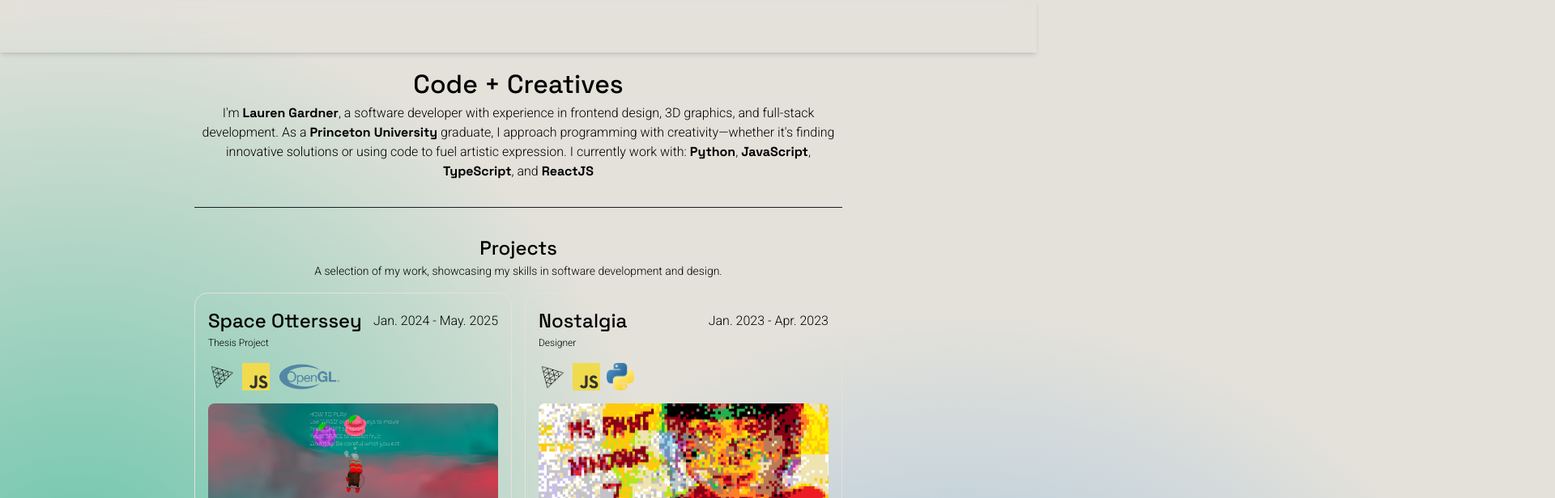
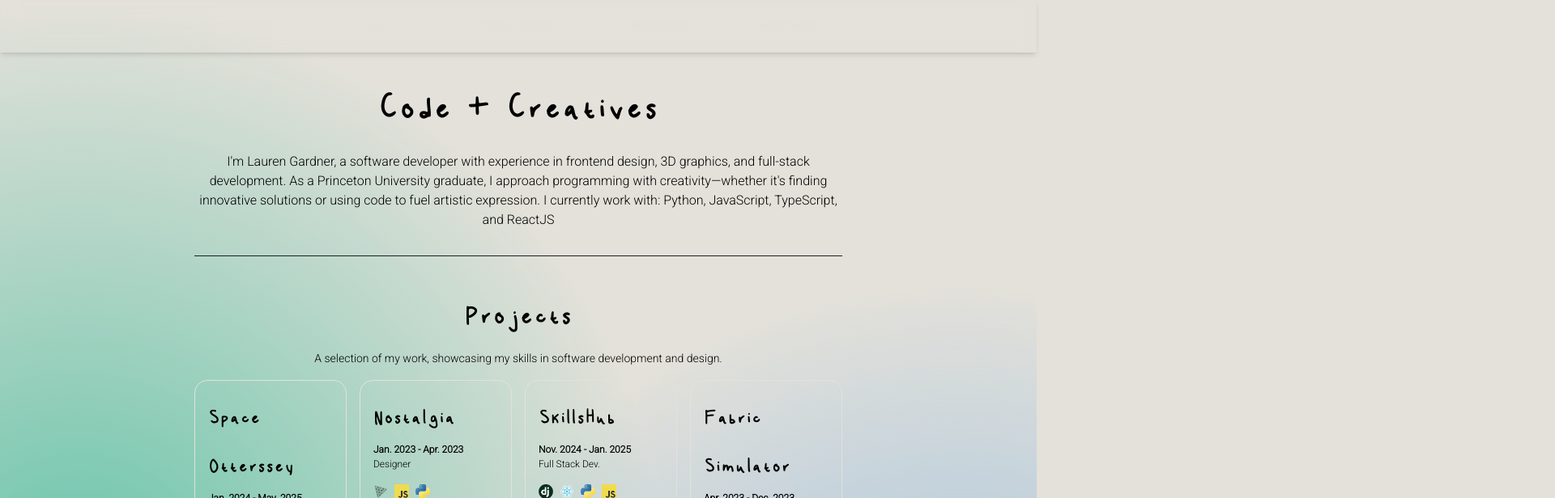
Before and after one commit to lauren-e-gardner/lauren-e-gardner.github.io, a React (Vite) app: page /#/ in a window 1280 px wide. Shown: the top 616 px of the page at 81% size, 1920 px wide, since content can reach past the window. Built offline with nearby package versions, Linux system fonts and the light colour scheme.

Commit message:
Adding my own hand written font

```diff
--- a/src/components/organisms/Card.tsx
+++ b/src/components/organisms/Card.tsx
@@ -24,32 +24,44 @@ export const Card: React.FC<CardProps> = ({ type = "project", title, subTitle, r
     <div {...containerStyle} style={{ display: "flex", flexDirection: "column", justifyContent: "space-between", height: "100%" }}>
       <div className="gap-md" style={{ display: "flex", flexDirection: "column"}}>
         <div style={{ display: "flex", flexDirection: "column"}}>
-          {(title || rightLabel) && <div style={{ display: "flex", justifyContent: "space-between", alignItems: "center" }}>
-            {title && <Text className="headline-h2">{title}</Text>}
-            {rightLabel && <Text className="body-b1">{rightLabel}</Text>}
-          </div>}
+          {title && <Text className="headline-h3">{title}</Text>}
+          {rightLabel && <Text className="body-b3">{<strong className="body-b3">{rightLabel}</strong>}</Text>}
           {subTitle && <Text className="body-b3">{subTitle}</Text>}
         </div>
         {frameworks && (
           <div className="gap-sm" style={{ display: "flex" }}>
             {frameworks.map((framework, index) => (
-              <img key={index} src={framework} alt={`Framework ${index + 1}`} className="h-[20px] lg:h-[34px] xl:h-[34px] 2xl:h-[50px]" />
+              <img
+                key={index}
+                src={framework}
+                alt={`Framework ${index + 1}`}
+                style={{
+                  height: '18px',
+                  width: '18px',
+                }}
+              />
             ))}
           </div>
         )}
         {src && (
           <div
             className="br-sm"
-            style={{ aspectRatio: "16/9", display: "flex", justifyContent: "center", alignItems: "center", overflow: "hidden" }}
+            style={{
+              aspectRatio: "16/9",
+              display: "flex",
+              justifyContent: "center",
+              alignItems: "center",
+              overflow: "hidden"
+            }}
           >
             <img
               src={src}
               alt={`${title} Screenshot`}
-              className="object-cover w-full h-full"
+              style={{ width: "100%", height: "100%", objectFit: "cover" }}
             />
           </div>
         )}
-        {description && <Text className="body-b2">{description}</Text>}
+        {description && <Text className="body-b3">{description}</Text>}
       </div>
 
       {(demoButton || codeButton) && (
--- a/src/components/tokens/fonts.scss
+++ b/src/components/tokens/fonts.scss
@@ -1,6 +1,6 @@
 @font-face {
-  font-family: 'Space';
-  src: url('/fonts/SpaceGrotesk-VariableFont_wght.ttf') format('truetype');
+  font-family: 'MyHand';
+  src: url('/fonts/MyHand-Regular.otf') format('opentype');
   font-weight: 900;
 }
 
@@ -11,18 +11,20 @@
 }
 
 $typography: (
-    "headline": "Space",
+    "headline": "MyHand",
     "body": "Roboto",
 );
 $headline-size: (
-    "h1": 32px,
-    "h2": 24px,
-    "h3": 18px,
+    "h1": 72px,
+    "h2": 56px,
+    "h3": 40px,
+    "h4": 36px,
 );
 $body-size: (
     "b1": 16px,
     "b2": 14px,
     "b3": 12px,
+    "b4": 10px,
 );
 
 @each $name, $family in $typography {
--- a/src/layouts/AppLayout.tsx
+++ b/src/layouts/AppLayout.tsx
@@ -3,7 +3,7 @@ import { NavBar } from "../components";
 
 const AppLayout = ({ children }: { children: React.ReactNode }) => {
   return (
-    <div >
+    <div style={{ overflowX: "hidden"}}>
       <NavBar
         buttonProps={[
           { children: "projects", onClick: () => document.getElementById("projects")?.scrollIntoView({ behavior: "smooth" }) },
--- a/src/pages/HomePage.tsx
+++ b/src/pages/HomePage.tsx
@@ -67,13 +67,13 @@ export default function HomePage() {
               title="Code + Creatives"
               description={(
                 <>
-                  I'm <strong>Lauren Gardner</strong>, a software developer with
+                  I'm Lauren Gardner, a software developer with
                   experience in frontend design, 3D graphics, and full-stack development. As a{" "}
-                  <strong>Princeton University</strong> graduate, I approach programming
+                  Princeton University graduate, I approach programming
                   with creativity—whether it's finding innovative solutions or using code
                   to fuel artistic expression. I currently work with:{" "}
-                  <strong>Python</strong>, <strong>JavaScript</strong>,{" "}
-                  <strong>TypeScript</strong>, and <strong>ReactJS</strong>
+                  Python, JavaScript,{" "}
+                  TypeScript, and ReactJS
                 </>
               )}
             />
@@ -89,7 +89,7 @@ export default function HomePage() {
                 title="Projects"
                 description="A selection of my work, showcasing my skills in software development and design."
               />
-              <div className="grid grid-cols-1 lg:grid-cols-2 gap-md">
+              <div className="grid grid-cols-2 lg:grid-cols-4 gap-md">
                 {projects.map((project, index) => (
                   <Card
                     title={project.title}
```
Also changed, not shown: public/fonts/MyHand-Regular.otf (added).
